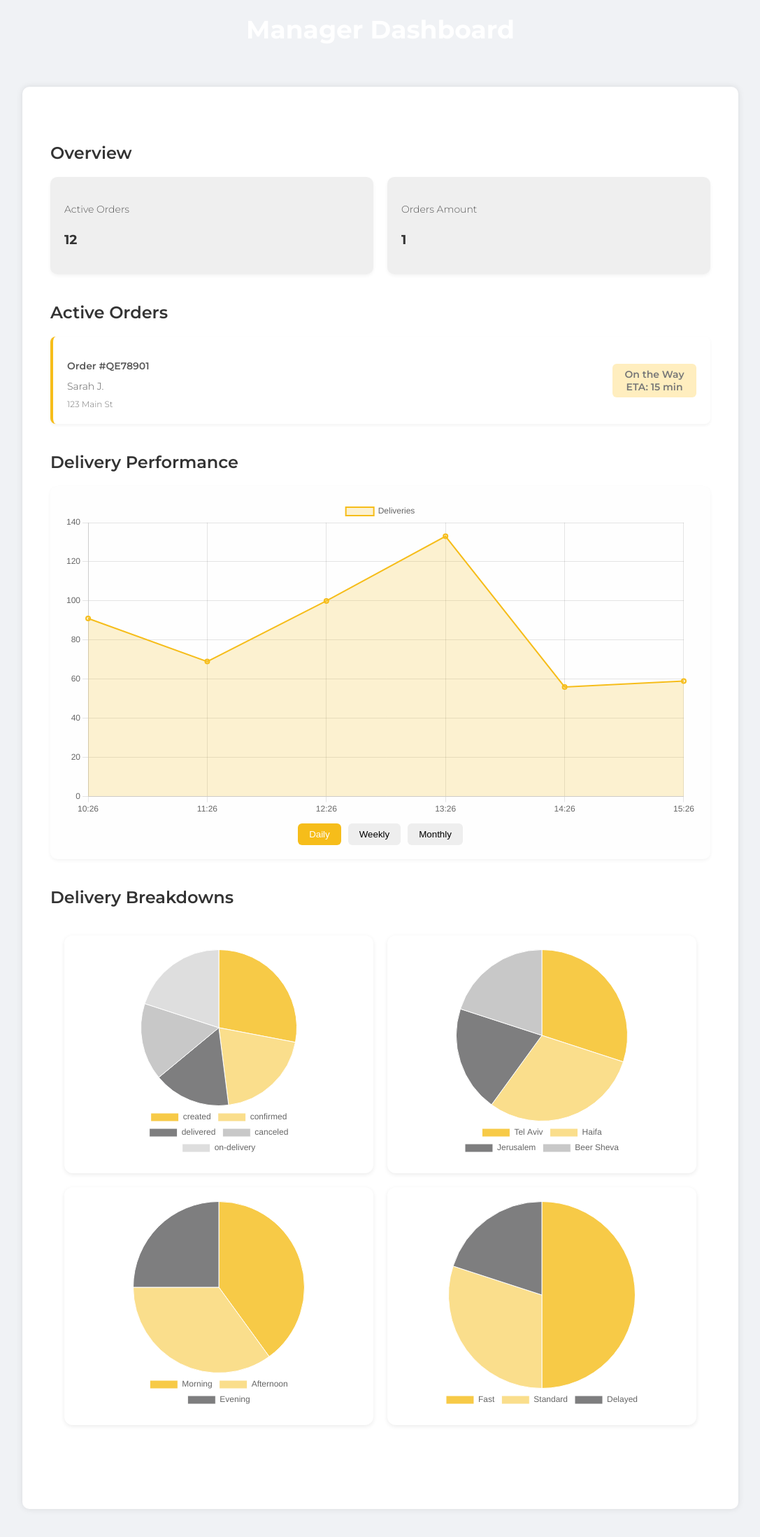
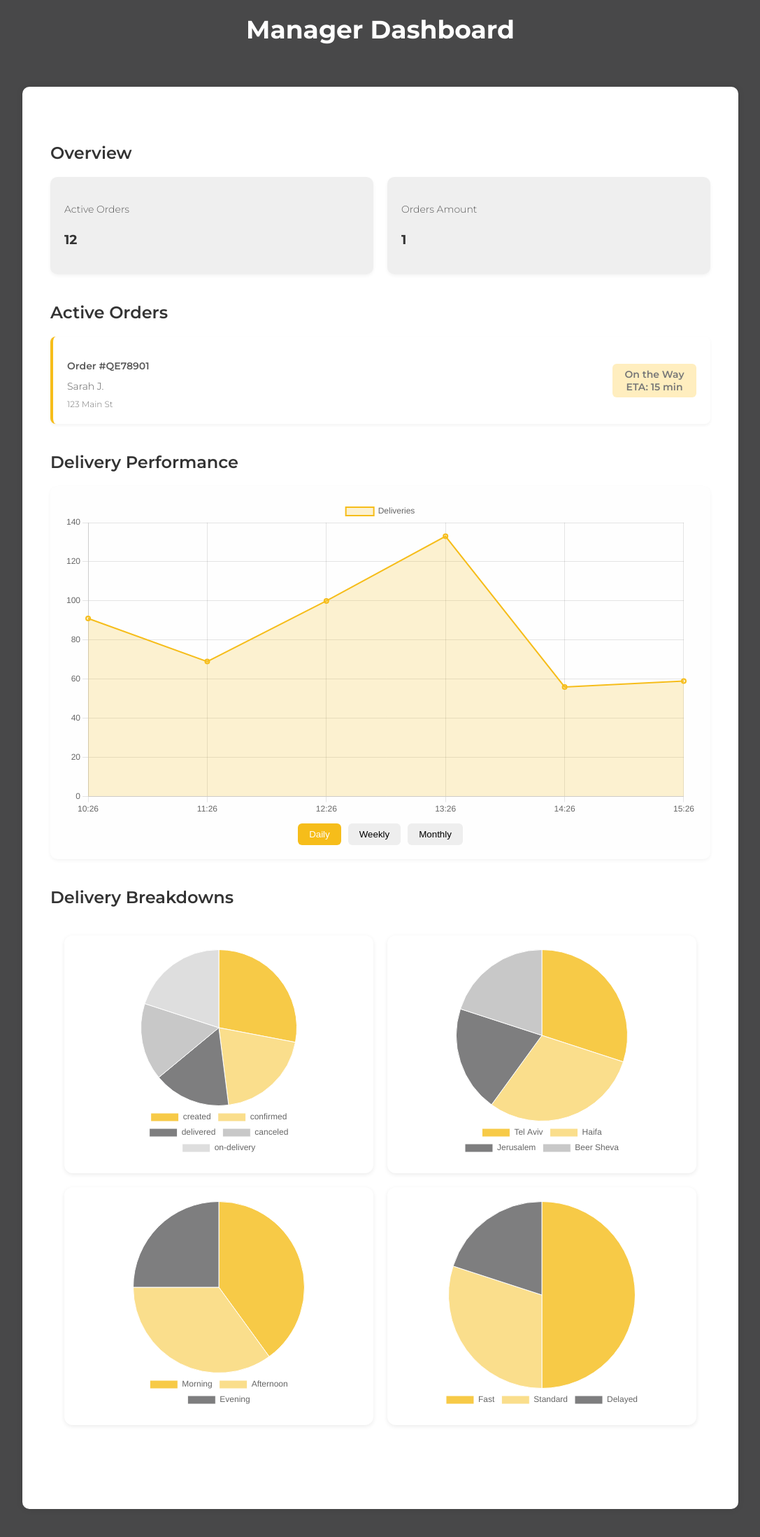
Before and after one commit to AloniChen/Opcode-Project-2025, a Flask app: page /manager_dashboard/1 in a window 1280 px wide. Shown: the whole page at 70% size, without its empty margins (96-1183 px from the left). Run offline with Flask 3, Linux system fonts and the light colour scheme; the visitor is signed in with stand-in values (Sample User, id 1).

Commit message:
correct background color

```diff
--- a/templates/manager_dashboard.html
+++ b/templates/manager_dashboard.html
@@ -10,7 +10,7 @@
     <script src="https://cdn.jsdelivr.net/npm/chart.js"></script>
 </head>
 
-<body class="dashboard-page">
+<body class="body.dashboard-page">
     <h1 class="manager-title">Manager Dashboard</h1>
 
     <div class="manager-container">
```
